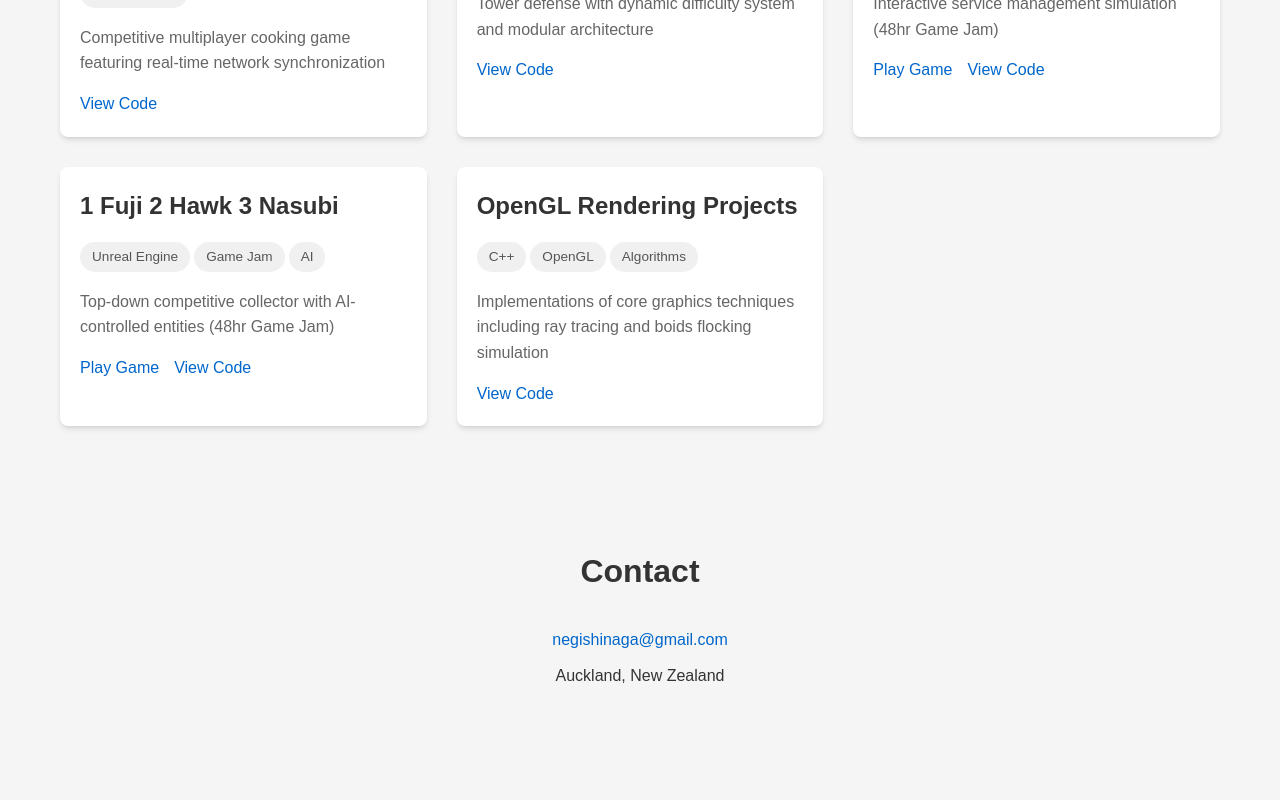
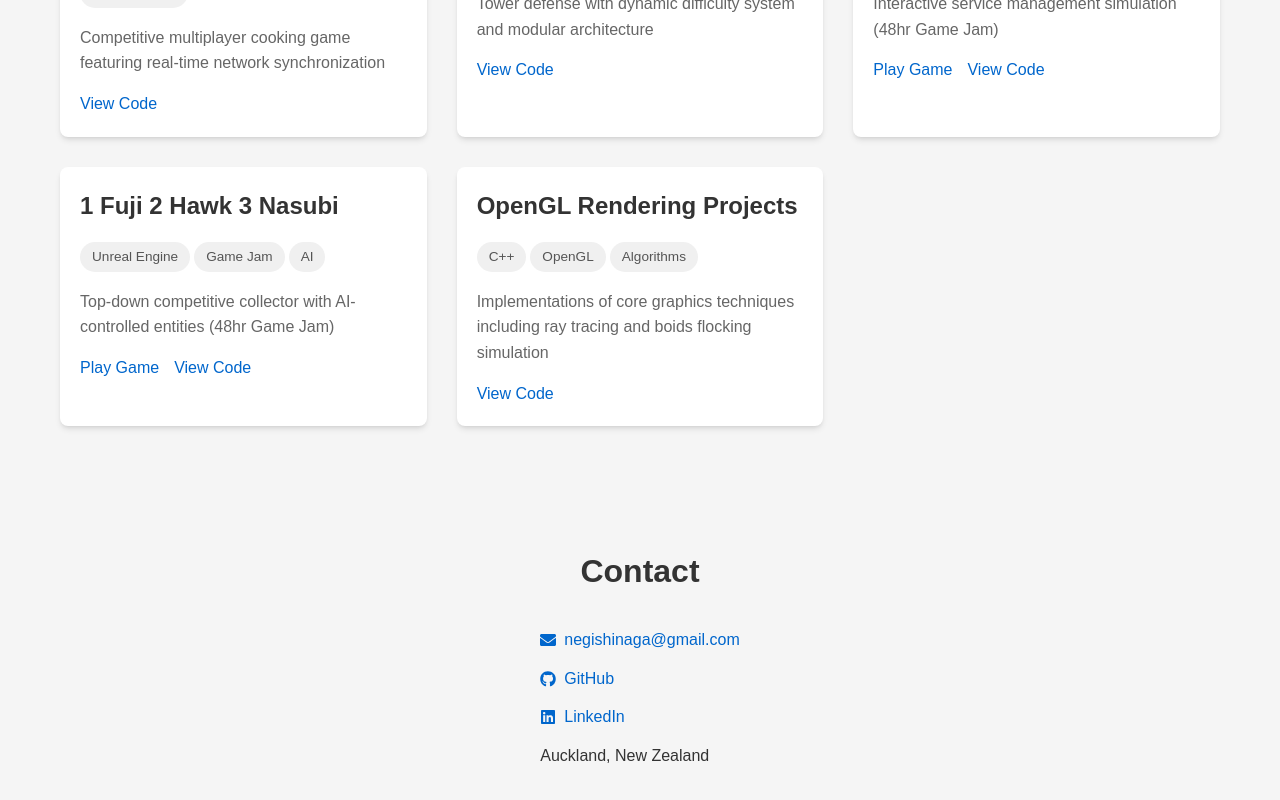
Before and after one commit to NagareNegishi/NagareNegishi.github.io, a React (Vite) app: page / in a window 1280 px wide. Shown: the part 2205-3005 px from the top of the page. Before the commit the page ends 2964 px from the top, so only its background shows below. Built offline with nearby package versions, Linux system fonts and the light colour scheme.

Commit message:
add 2 links #20

```diff
--- a/src/components/Contact.jsx
+++ b/src/components/Contact.jsx
@@ -1,20 +1,23 @@
-import { personalInfo } from "../data/personalInfo";
+import { FaEnvelope, FaGithub, FaLinkedin } from 'react-icons/fa'
+import { personalInfo } from '../data/personalInfo'
+import IconLink from './IconLink'
 
 function Contact() {
     return (
         <section className="contact">
             <div className="container">
                 <h2>Contact</h2>
-                <ul className="list-none text-center">
-                    <li className="mb-[10px]">
-                        <a className="text-[#0066cc] no-underline hover:underline"
-                            href={`mailto:${personalInfo.email}`}>{personalInfo.email}</a>
-                    </li>
-                    <li className="mb-[10px]">{personalInfo.location}</li>
-                </ul>
+                <div className="flex justify-center">
+                    <ul className="list-none flex flex-col gap-[10px] items-start">
+                        <li><IconLink icon={<FaEnvelope />} href={`mailto:${personalInfo.email}`} label={personalInfo.email} /></li>
+                        <li><IconLink icon={<FaGithub />} href={personalInfo.github} label="GitHub" external /></li>
+                        <li><IconLink icon={<FaLinkedin />} href={personalInfo.linkedin} label="LinkedIn" external /></li>
+                        <li>{personalInfo.location}</li>
+                    </ul>
+                </div>
             </div>
         </section>
     )
 }
 
-export default Contact;
+export default Contact
```
